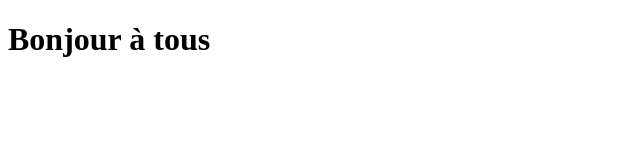
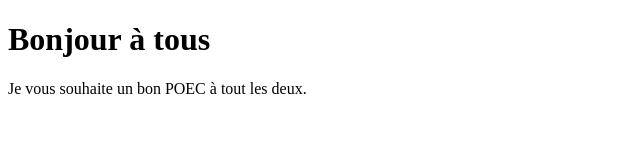
Before and after one commit to m-quilliet/cadavre-esquis, a plain HTML site: page index.html in a window 1280 px wide. Shown: the whole page, without its empty margins (0-640 px from the left). Drawn offline with Linux system fonts and the light colour scheme.

Commit message:
Message d'accueil

```diff
--- a/index.html
+++ b/index.html
@@ -8,6 +8,6 @@
 </head>
 <body>
     <h1>Bonjour à tous</h1>
-
+    <p>Je vous souhaite un bon POEC à tout les deux.</p>
 </body>
 </html>
```
